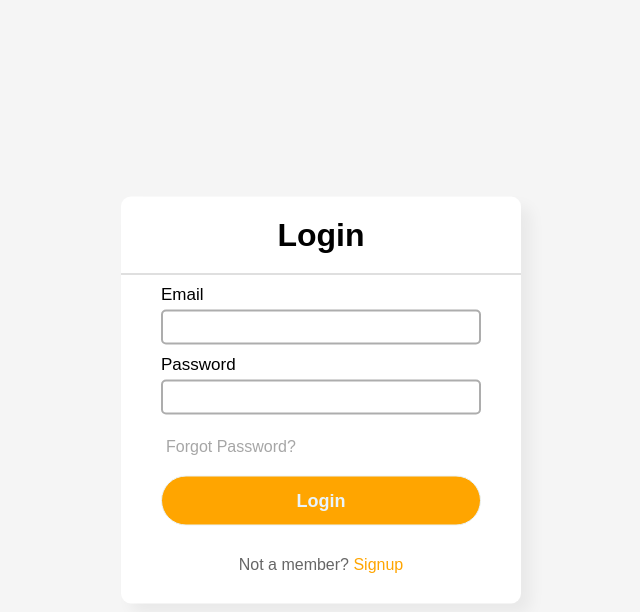
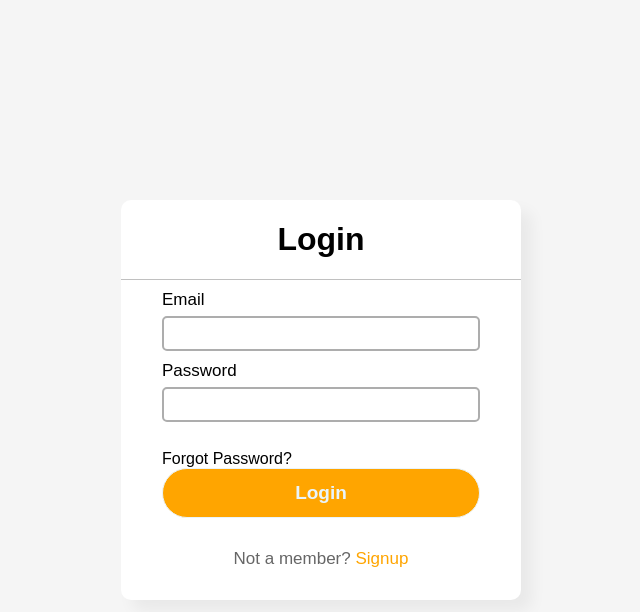
Before and after one commit to Sandeep-Bangwal/Blog-Creator, a PHP site: page /Blog/login.php in a window 1280 px wide. Shown: the top 612 px of the page, without its empty margins (319-959 px from the left). Run offline with PHP 8.4, Linux system fonts and the light colour scheme.

Commit message:
Update loginpage.css

```diff
--- a/css/loginpage.css
+++ b/css/loginpage.css
@@ -19,15 +19,15 @@ body{
   width: 400px;
   background: white;
   border-radius: 10px;
-  box-shadow: 10px 10px 15px rgba(0,0,0,0.05);
+  box-shadow: 11px 11px 15px rgba(0,0,0,0.05);
 }
 .center h1{
   text-align: center;
-  padding: 20px 0;
+  padding: 21px 0;
   border-bottom: 1px solid silver;
 }
 .center form{
-  padding: 0 40px;
+  padding: 0 41px;
   box-sizing: border-box;
 }
 
@@ -36,7 +36,7 @@ body{
 }
 
 .input_txt input{
-  margin-top: 5px;
+  margin-top: 6px;
   height: 35px;
   width: 100%;
   padding-left: 10px;
@@ -50,40 +50,26 @@ form .input_txt{
   margin: 10px 0;
 }
 
-.pass{
-  margin: -5px 0 20px 5px;
-  color: #a6a6a6;
-  cursor: pointer;
-}
-.pass:hover{
-  text-decoration: underline;
-}
 input[type="submit"]{
   width: 100%;
   height: 50px;
   border: 1px solid;
   background: orange;
-  border-radius: 25px;
-  font-size: 18px;
+  border-radius: 27px;
+  font-size: 19px;
   color: #e9f4fb;
-  font-weight: 700;
+  font-weight: 710;
   cursor: pointer;
   outline: none;
 }
-input[type="submit"]:hover{
-  border-color: orange;
-  transition: .5s;
-}
+
 .signup_link{
-  margin: 30px 0;
+  margin: 31px 0;
   text-align: center;
-  font-size: 16px;
+  font-size: 17px;
   color: #666666;
 }
 .signup_link a{
   color: orange;
   text-decoration: none;
 }
-.signup_link a:hover{
-  text-decoration: underline;
-}
```
